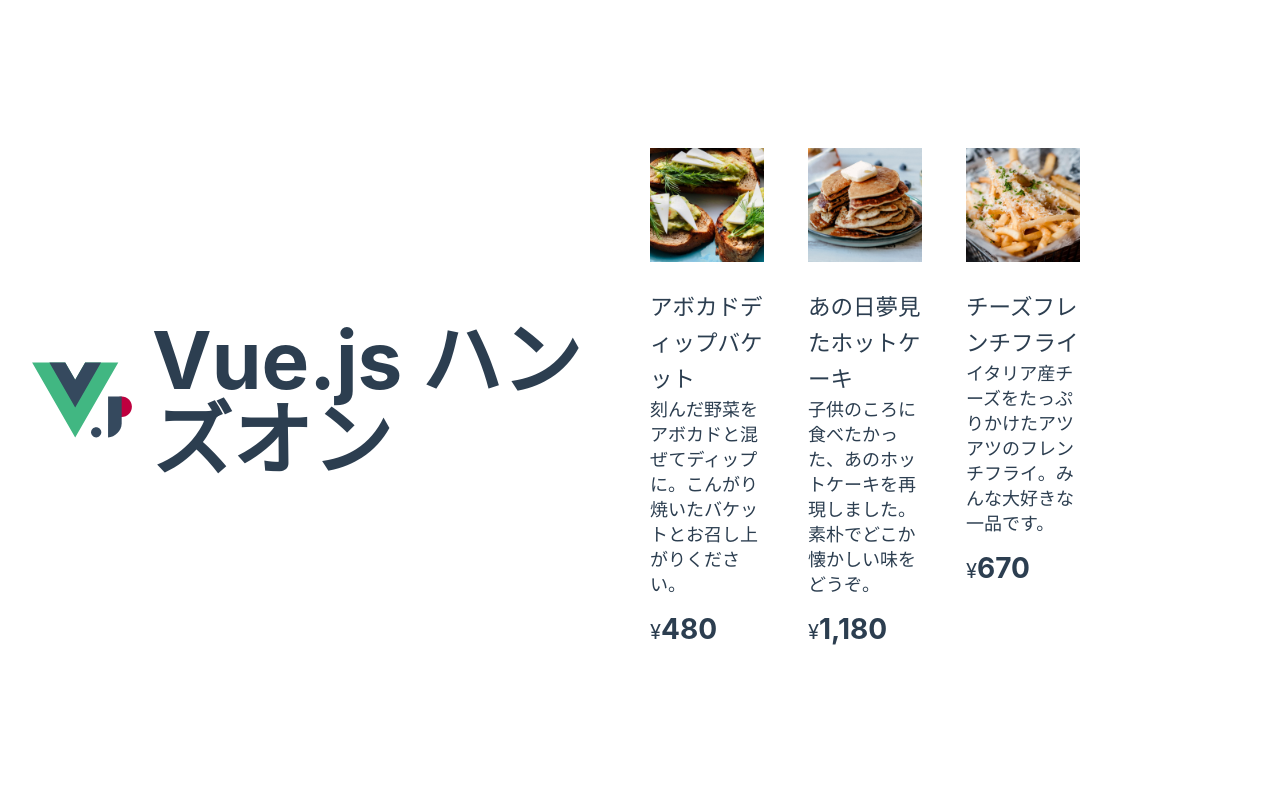
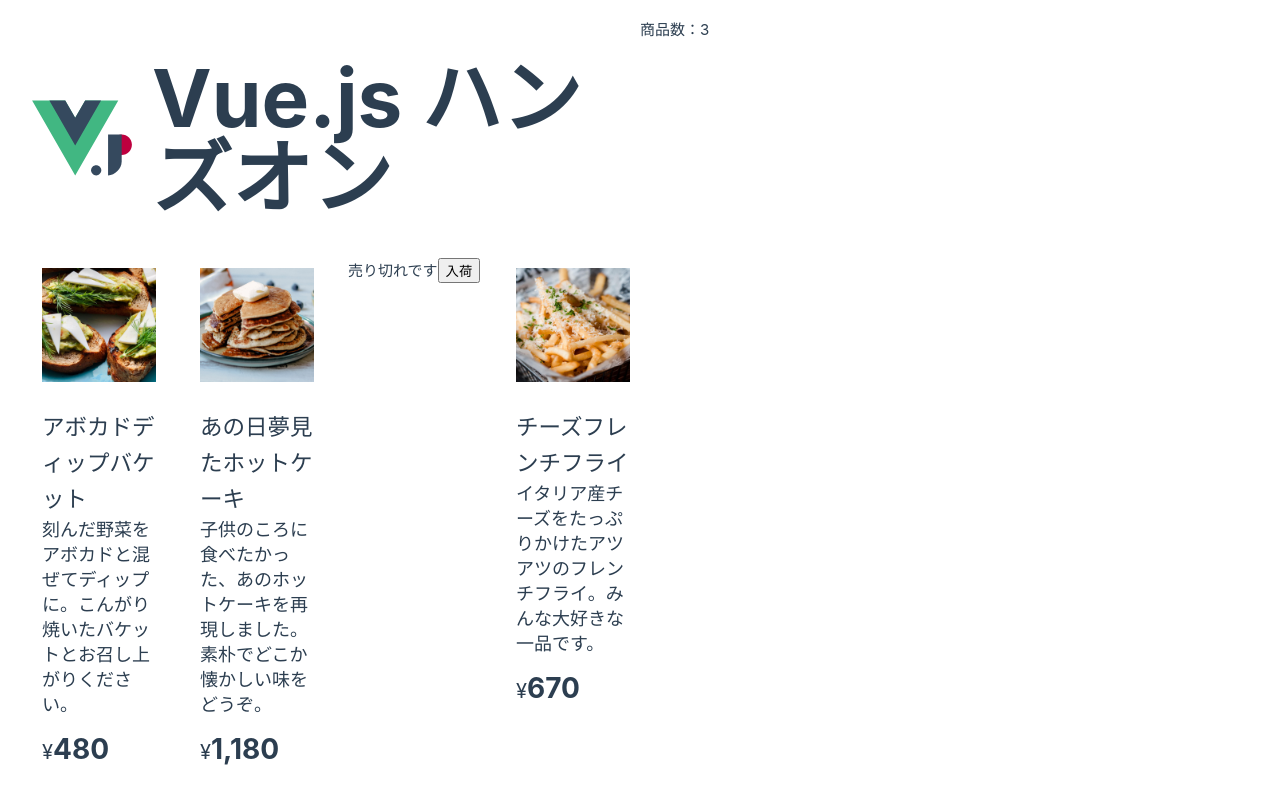
Before and after one commit to sakamoto-waka/vue3-lab, a Vue app: page / in a window 1280 px wide. Built offline with nearby package versions, Linux system fonts and the light colour scheme.

Commit message:
[update] stockOut button

```diff
--- a/src/App.vue
+++ b/src/App.vue
@@ -42,6 +42,14 @@ const items = ref ([
 function pricePrefix(price) {
   return price.toLocaleString()
 }
+
+function stockQuantity() {
+  return items.value.filter(item => item.soldOut === false).length
+}
+
+function stockItem(item) {
+  item.soldOut = false
+}
 </script>
 
 <template>
@@ -49,6 +57,7 @@ function pricePrefix(price) {
     <img src="/images/logo.svg" alt="">
     <h1>Vue.js ハンズオン</h1>
   </header>
+  <div>商品数：{{ stockQuantity() }}</div>
   <main class="main">
     <template v-for="item in items" :key="item.id">
       <div v-if="!item.soldOut" class="item">
@@ -60,6 +69,9 @@ function pricePrefix(price) {
           <p>{{ item.description }}</p>
           <span>¥<span class="price">{{ pricePrefix(item.price) }}</span></span>
         </div>
+      </div>
+      <div v-else>
+        売り切れです<button type="button" @click="stockItem(item)">入荷</button>
       </div>
     </template>
   </main>
```
